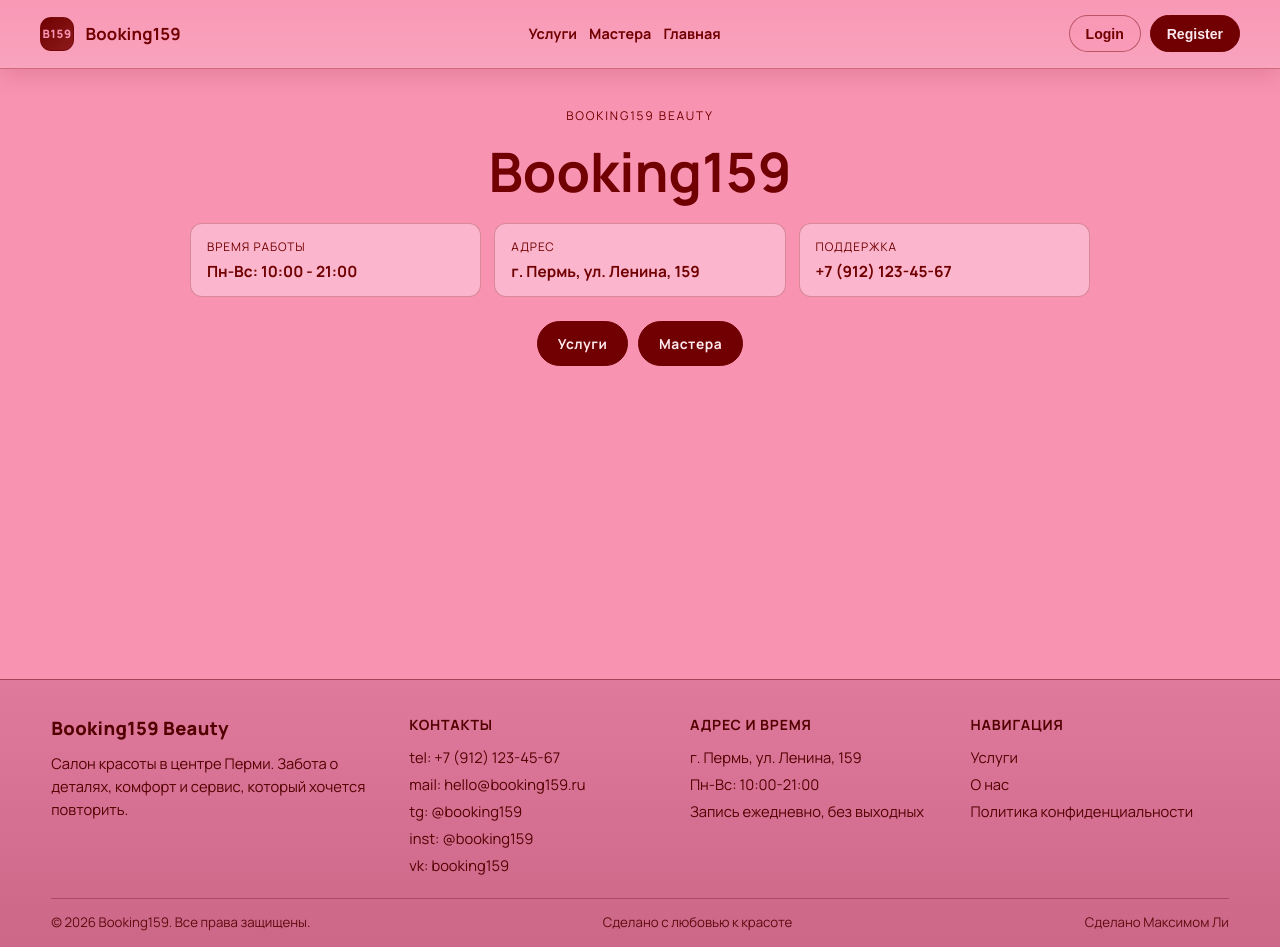
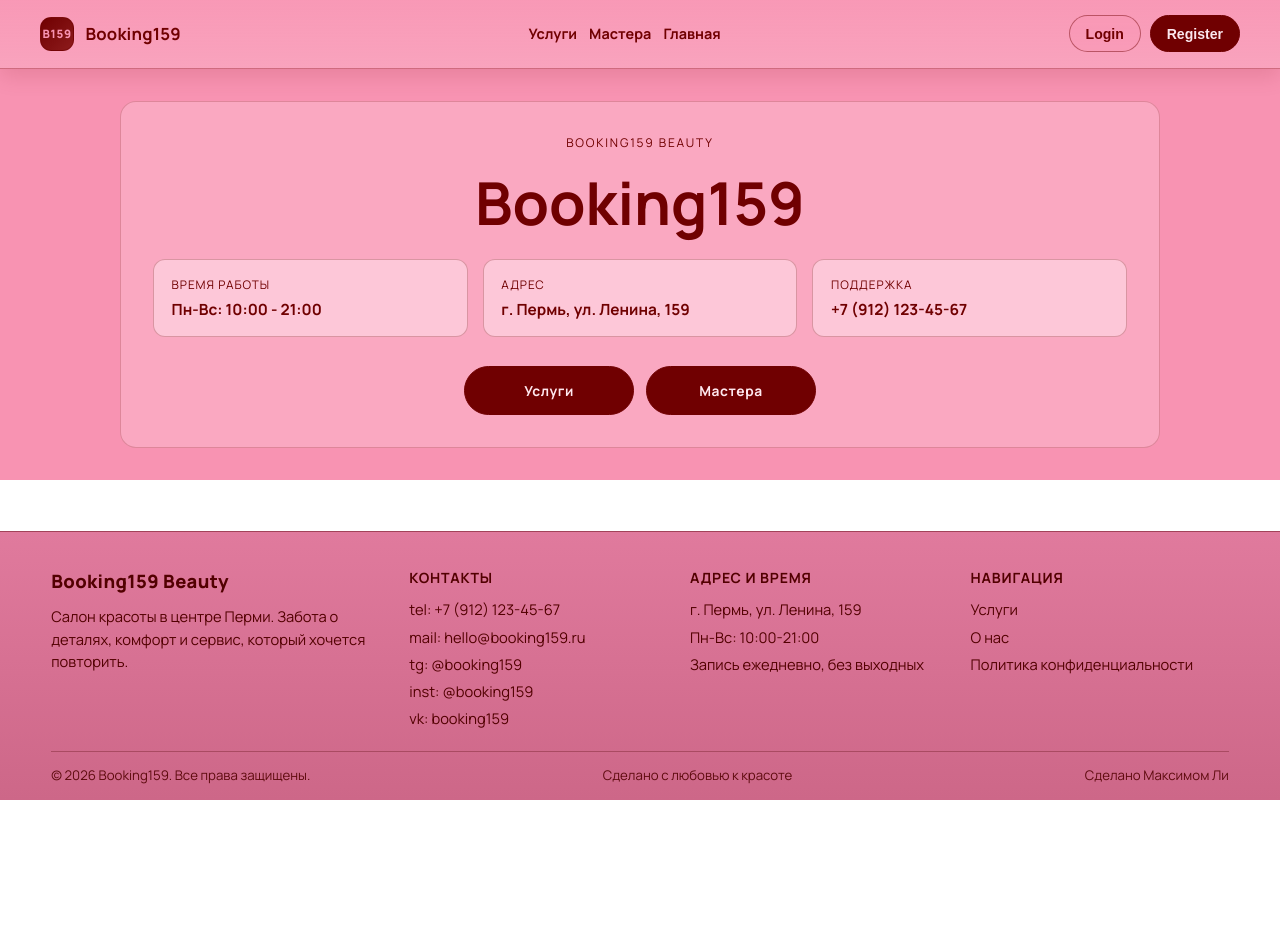
Before and after one commit to bri11iant12/BookingRoom, a React (Vite) app in the folder Booking159/: page / in a window 1280 px wide. After the commit the page ends 800 px from the top, so only its background shows below. Built offline with nearby package versions, Linux system fonts and the light colour scheme.

Commit message:
fix: UI HomePage
Чуть поправил hamePage css

```diff
--- a/Booking159/src/pages/home/ui/HomePage.css
+++ b/Booking159/src/pages/home/ui/HomePage.css
@@ -1,15 +1,22 @@
 .home-page {
-	min-height: calc(100vh - 190px);
-	padding: 2.4rem 0;
+	min-height: 100%;
+	padding: clamp(1.5rem, 4vh, 3rem) 0;
 	background: #f893b2;
 	color: #700001;
+	display: flex;
+	align-items: center;
 }
 
 .home-page__container {
-	width: min(900px, 92%);
+	width: min(1040px, 92%);
 	margin: 0 auto;
 	display: grid;
-	gap: 1.1rem;
+	gap: 1.25rem;
+	align-content: center;
+	padding: clamp(1.2rem, 3vw, 2rem);
+	border: 1px solid rgba(112, 0, 1, 0.2);
+	border-radius: 1rem;
+	background: rgba(255, 223, 234, 0.28);
 }
 
 .home-page__brand {
@@ -22,7 +29,7 @@
 }
 
 .home-page__title {
-	font-size: clamp(2.2rem, 5vw, 3.4rem);
+	font-size: clamp(2.2rem, 5vw, 3.7rem);
 	margin: 0;
 	text-align: center;
 	line-height: 1.08;
@@ -32,16 +39,16 @@
 	margin-top: 0.3rem;
 	display: grid;
 	grid-template-columns: repeat(3, minmax(0, 1fr));
-	gap: 0.8rem;
+	gap: 0.95rem;
 }
 
 .home-page__item {
 	display: grid;
 	gap: 0.35rem;
-	padding: 0.9rem 1rem;
+	padding: 1rem 1.1rem;
 	border: 1px solid rgba(112, 0, 1, 0.25);
 	border-radius: 0.75rem;
-	background: rgba(255, 224, 235, 0.45);
+	background: rgba(255, 224, 235, 0.55);
 }
 
 .home-page__item span {
@@ -55,10 +62,10 @@
 }
 
 .home-page__actions {
-	margin-top: 0.4rem;
+	margin-top: 0.6rem;
 	display: flex;
 	justify-content: center;
-	gap: 0.6rem;
+	gap: 0.75rem;
 	flex-wrap: wrap;
 }
 
@@ -69,7 +76,9 @@
 
 .home-page__button {
 	display: inline-block;
-	padding: 0.76rem 1.25rem;
+	min-width: 170px;
+	text-align: center;
+	padding: 0.86rem 1.25rem;
 	border: 1px solid #700001;
 	border-radius: 999px;
 	background: #700001;
@@ -86,7 +95,19 @@
 }
 
 @media (max-width: 960px) {
+	.home-page {
+		align-items: flex-start;
+	}
+
+	.home-page__container {
+		padding: 1rem;
+	}
+
 	.home-page__info {
 		grid-template-columns: 1fr;
 	}
+
+	.home-page__button {
+		min-width: 145px;
+	}
 }
```
